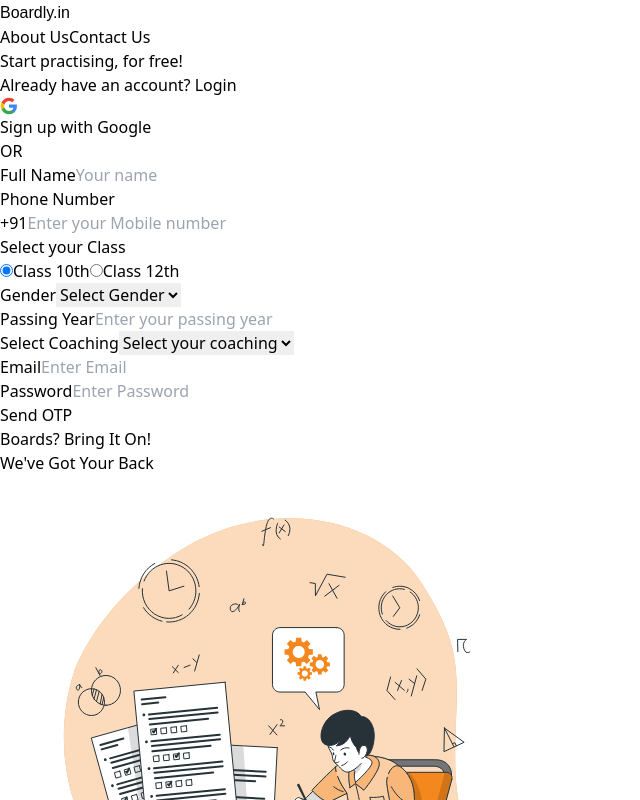
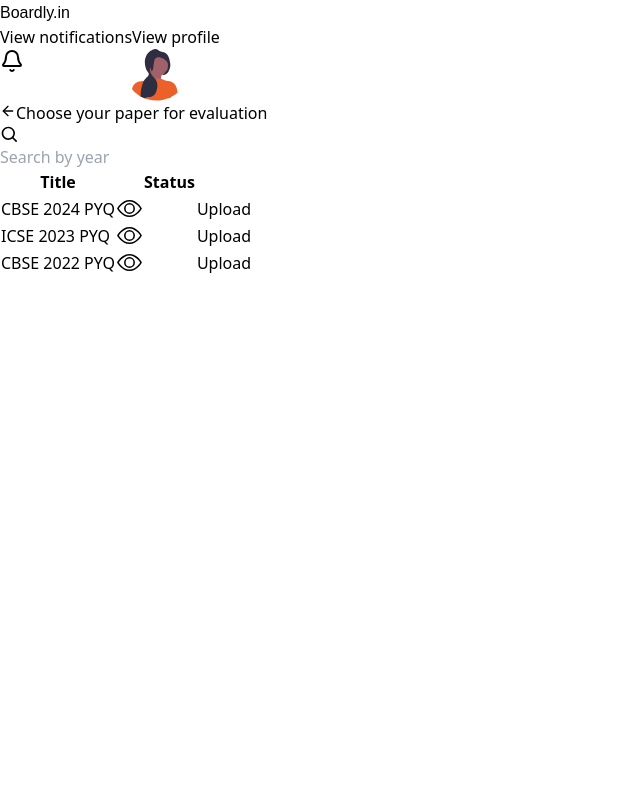
Before and after one commit to knightofkalki/Boardly, a React (Vite) app: page /subject/1/upload in a window 1280 px wide. Before the commit this address led to /landing. Shown: the top 800 px of the page, without its empty margins (0-640 px from the left). Built offline with nearby package versions, Linux system fonts and the light colour scheme; sample sign-in values are in the browser's storage; a web font is replaced by a local one.

Commit message:
setup proper routing to upload page

```diff
--- a/src/App.jsx
+++ b/src/App.jsx
@@ -13,6 +13,7 @@ import LandingPage from "./pages/LandingPage";
 import { AuthProvider, useAuth } from "./context/AuthContext";
 import Attempt from "./pages/Attempt";
 import ChapterQuestions from "./pages/ChapterQuestions";
+import Upload from "./pages/Upload";
 
 const ProtectedRoute = ({ children, hideSidebar = false }) => {
   const { isAuthenticated } = useAuth();
@@ -87,6 +88,11 @@ export default function App() {
                 <Attempt />
               </ProtectedRoute>
             } />
+            <Route path="/subject/:subject/upload" element={
+              <ProtectedRoute hideSidebar={true}>
+                <Upload />
+              </ProtectedRoute>
+            } />
             <Route path="*" element={<Navigate to="/landing" replace />} />
           </Routes>
         </div>
--- a/src/pages/SubjectContent.jsx
+++ b/src/pages/SubjectContent.jsx
@@ -47,7 +47,7 @@ export default function SubjectContent() {
       description: "Send your solution in pdf format to our toppers; they will provide scores along with detailed feedback.",
       buttonText: "Upload",
       icon: FiUpload,
-      onClick: () => setPopupMessage("Coming soon on 1st Jan"),
+      onClick: () => navigate(`/subject/${subject}/upload`),
     },
     {
       title: "PYQ",
--- a/src/pages/Upload.jsx
+++ b/src/pages/Upload.jsx
@@ -1,24 +1,36 @@
-import { useState } from 'react';
+import { useState, useEffect} from 'react';
+import { useNavigate, useParams } from "react-router-dom"
 import Search from '../components/ui/SearchInput';
 import PaperButton from '../components/ui/PaperButton';
-import { BiSearch } from 'react-icons/bi';
+import { FiArrowLeft } from 'react-icons/fi';
 import { BsEye } from 'react-icons/bs';
 
 import axios from 'axios';
+import { API_URL } from '../shared/api';
+
 function Upload() {
   const papers = [
     { id: 1, title: 'CBSE 2024 PYQ' },
     { id: 2, title: 'ICSE 2023 PYQ'},
     { id: 3, title: 'CBSE 2022 PYQ'},
   ];
-
+  const { subject } = useParams()
+  const navigate = useNavigate()
   const [statuses, setStatuses] = useState(papers.map(() => ""));
+  const [token, setToken] = useState(null);
 
   const handleStatusChange = (index, newStatus) => {
     const updatedStatuses = [...statuses];
     updatedStatuses[index] = newStatus;
     setStatuses(updatedStatuses);
   };
+
+  useEffect(() => {
+    const savedToken = localStorage.getItem('token');
+    if (savedToken) {
+      setToken(savedToken);
+    }
+  }, []);
 
   const uploadFile = async (file,title, index) => {
     if (!file) {
@@ -29,10 +41,10 @@ function Upload() {
     formData.append('file', file);
     try {
       handleStatusChange(index,"loading")
-      const response = await axios.post('https://4a43-103-95-122-192.ngrok-free.app/upload/submit', formData, {
+      const response = await axios.post(`${API_URL}/upload/submit`, formData, {
         headers: {
           'Content-Type': 'multipart/form-data',
-          'Authorization': 'eyJhbGciOiJIUzI1NiIsInR5cCI6IkpXVCJ9.eyJpZCI6IjY3NjVhZTI3ZWVhZDk5ZDljYWE1MDdlNSIsImVtYWlsIjoicGxhbjJ1c2VyQGdtYWlsLmNvbSIsInVzZXJDbGFzcyI6IjEwIiwiaWF0IjoxNzM1MDM5MTE2LCJleHAiOjE3MzUxMjU1MTZ9.j2F6OLL066H5K3B_GF1_pTyxrMbnnOvZfS4kOlXqOEg'        },
+          'Authorization': `Bearer ${token}`},
       });
       if(response.status==200){
         handleStatusChange(index,"completed")
@@ -44,17 +56,24 @@ function Upload() {
   };
 
   return (
-    <>
-      <div className="mt-20 p-8">
-        <h2 className="font-bold text-2xl text-gray-600">Choose your paper for evaluation</h2>
+    <div className="flex justify-center min-h-screen">
+      <div className="w-full lg:w-[90%]">
+        <div className="p-8 w-full flex items-center justify-center flex-col">
+
           <div className="w-4/5 flex justify-between">
+            <h2 className="font-bold text-3xl text-gray-600">
+                <button
+                    onClick={() => navigate(`/subject/${subject}`)}
+                    className="p-2 hover:bg-gray-100 rounded-full"
+                    >
+                    <FiArrowLeft className="h-7 w-7" />
+                </button>
+                Choose your paper for evaluation
+            </h2>
+          </div>
+
+          <div className="w-4/5 mt-10 flex justify-between">
             <Search placeholdertext="Search by year" />
-          <select className="bg-white px-6 py-2 h-full rounded-xl border border-gray-400 focus:outline-none focus:ring-2 text-gray-500 focus:ring-gray-400">
-            <option value="" disabled selected hidden>Filters</option>
-            <option value="high">High</option>
-            <option value="medium">Medium</option>
-            <option value="low">Low</option>
-          </select>
           </div>
           <div className="w-4/5 mt-10">
             <table className="w-full">
@@ -75,7 +94,7 @@ function Upload() {
               <tbody>
                 {papers.map((paper, index) => (
                   <tr key={paper.id} className="bg-white shadow-md">
-                  <td>{paper.title}</td>
+                    <td className="p-6">{paper.title}</td>
                     <td>
                       <BsEye size={25} />
                     </td>
@@ -91,11 +110,11 @@ function Upload() {
                         type="file"
                         id={`file-input-${index}`}
                         style={{ display: 'none' }}
-                      disabled={statuses[index]=='completed'? true : false}
+                        disabled={statuses[index] === 'completed'}
                         accept=".pdf"
                         onChange={(e) => {
                           const file = e.target.files[0];
-                        uploadFile(file,paper.title, index);
+                          uploadFile(file, paper.title, index);
                         }}
                       />
                     </td>
@@ -105,7 +124,8 @@ function Upload() {
             </table>
           </div>
         </div>
-    </>
+      </div>
+    </div>
   );
 }
 
```
Lines whose indentation alone changed are shown as unchanged.
